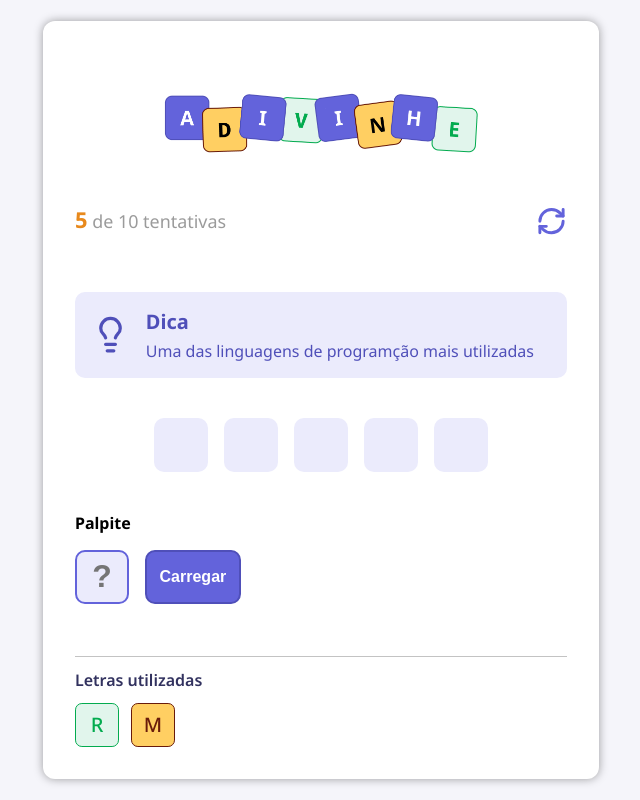
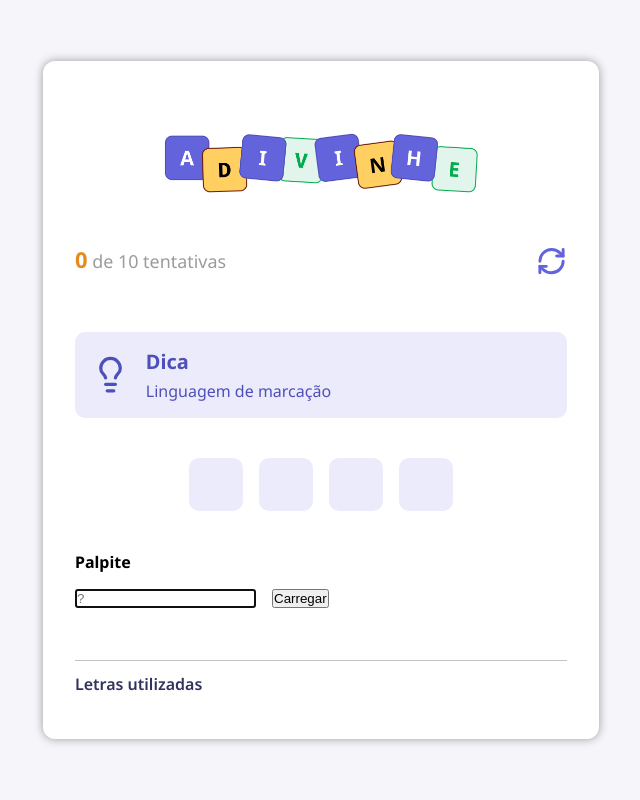
Before and after one commit to M-Fragata/React, a React (Vite) app in the folder projeto1/adivinhe/: page / in a window 1280 px wide. Shown: the whole page, without its empty margins (319-959 px from the left). Built offline with nearby package versions, Linux system fonts and the light colour scheme.

Commit message:
funcionamento do jogo

```diff
--- a/projeto1/adivinhe/src/App.module.css
+++ b/projeto1/adivinhe/src/App.module.css
@@ -26,3 +26,10 @@
     justify-content: center;
     gap: 1rem   ;
 }
+
+.guess{
+    display: flex;
+    align-items: center;
+    gap: 1rem;
+    margin-top: 1rem;
+}
--- a/projeto1/adivinhe/src/App.tsx
+++ b/projeto1/adivinhe/src/App.tsx
@@ -1,36 +1,104 @@
+import styles from "./App.module.css"
+import { useEffect, useState } from "react"
+
 import { Header } from './components/Header/header.tsx'
 import { Tip } from './components/Tip/tip.tsx'
 import { Letter } from './components/Letter/letter.tsx'
-import { Palpite } from './components/Palpite/palpite.tsx'
+import { Button } from "./components/Button/Button.tsx"
+import { Input } from "./components/Inputt/Input.tsx"
 import { LettersUsed } from './components/LettersUsed/letterUsed.tsx'
-
-import styles from "./App.module.css"
-
-
+import { WORDS } from './utils/words.ts'
+import type { Challenge } from './utils/words.ts'
+import type { lettersUsedProps } from './components/LettersUsed/letterUsed.tsx'
 export function App() {
 
-  function handleRestartGame(){
-    alert("Reiniciado")
+  const [score, setScore] = useState(0)
+  const [attempts, setAttempts] = useState(0)
+  const [letter, setLetter] = useState("")
+  const [challenge, setChallenge] = useState<Challenge | null>(null)
+  const [lettersUsed, setLetterUsed] = useState<lettersUsedProps[]>([])
+
+  function handleRestartGame() {
+    alert("Reiniciar o jogo!")
+  }
+
+  function startGame() {
+    const index = Math.floor(Math.random() * WORDS.length)
+    const randomWord = WORDS[index]
+
+    setChallenge(randomWord)
+    setAttempts(0)
+    setScore(0)
+    setLetter("")
+    setLetterUsed([])
+  }
+
+  function handleConfirm() {
+    if (!challenge) {
+      return
+    }
+
+    if (!letter.trim()) {
+      return alert("Digite uma letra!")
+    }
+
+    const value = letter.toUpperCase()
+
+    const exists = lettersUsed.find((used) => used.value.toUpperCase() === value)
+
+    if (exists) {
+      return alert(`A letra "${value}" já foi utilizada`)
+    }
+
+    const hits = challenge.word.toUpperCase().split("").filter((char) => char === value).length
+
+    const correct = hits > 0
+
+    setLetterUsed((prevState) => [...prevState, { value: `${value}`, correct: correct }])
+
+    if (!correct) {
+      setAttempts(attempts + 1)
+    }
+    setScore(score + hits)
+    setLetter("")
+  }
+
+  useEffect(() => { startGame() }, [])
+
+  if (!challenge) {
+    return
   }
 
   return (
     <div className={styles.container}>
       <main>
-        <Header current={5} max={10} onRestart={handleRestartGame} />
+        <Header current={attempts} max={10} onRestart={handleRestartGame} />
 
-        <Tip tip= "Uma das linguagens de programção mais utilizadas" />
+        <Tip tip={challenge.tip} />
 
         <aside className={styles.word}>
-          <Letter value="" />
-          <Letter value="" />
-          <Letter value="" />
-          <Letter value="" />
-          <Letter value="" />
+          {
+            challenge.word.split("").map((letter, index) => {
+
+              const letterUsed = lettersUsed.find((used) => used.value.toUpperCase() === letter.toUpperCase())
+
+              console.log(letterUsed)
+
+              return <Letter key={index} value={letterUsed?.value} />
+            })
+          }
+
         </aside>
 
-        <Palpite />
+        <h4>Palpite</h4>
 
-        <LettersUsed />
+        <section className={styles.guess}>
+          <Input value={letter} onChange={(e) => setLetter(e.target.value)} />
+          <Button title="Carregar" onClick={handleConfirm} />
+        </section>
+
+
+        <LettersUsed data={lettersUsed} />
 
       </main>
 
--- /dev/null
+++ b/projeto1/adivinhe/src/components/Button/Button.module.css
@@ -0,0 +1,11 @@
+button {
+    width: 6rem;
+    height: 3.37rem;
+
+    background-color: #6363db;
+    color: #fff;
+    font-size: 1rem;
+    font-weight: 700;
+    border-radius: 0.62rem;
+    border: 2px solid #4f4fb9;
+}
--- /dev/null
+++ b/projeto1/adivinhe/src/components/Button/Button.tsx
@@ -0,0 +1,11 @@
+type ButtonProps = React.ComponentProps<"button"> | {
+    title: string
+}
+
+import styles from "./Button.module.css"
+
+export function Button({title, ...button}: ButtonProps) {
+    return (
+        <button {...button}>{title}</button>
+    )
+}
--- /dev/null
+++ b/projeto1/adivinhe/src/components/Inputt/Input.module.css
@@ -0,0 +1,17 @@
+input {
+    width: 3.37rem;
+    height: 3.37rem;
+
+    border-radius: 0.62rem;
+    border: 2px solid #6363db;
+    outline: none;
+
+    background-color: #ebebfc;
+    color: #6363db;
+
+    text-transform: uppercase;
+    font-size: 2rem;
+    font-weight: 700;
+
+    text-align: center;
+}
--- /dev/null
+++ b/projeto1/adivinhe/src/components/Inputt/Input.tsx
@@ -0,0 +1,9 @@
+type InputProps = React.ComponentProps<"input">
+
+import styles from "./Input.module.css"
+
+export function Input({...input}:InputProps) {
+    return (
+        <input type="text" id="palpite" {...input} autoFocus maxLength={1} placeholder="?" />
+    )
+}
--- a/projeto1/adivinhe/src/components/LettersUsed/letterUsed.tsx
+++ b/projeto1/adivinhe/src/components/LettersUsed/letterUsed.tsx
@@ -1,15 +1,27 @@
 import styles from './letterUsed.module.css'
 import { Letter } from '../Letter/letter.tsx'
 
+export type lettersUsedProps = {
+    value: string,
+    correct: boolean
+}
 
-export function LettersUsed() {
+type Props = {
+    data: lettersUsedProps[]
+}
+
+export function LettersUsed({ data }: Props) {
     return (
         <section className={styles.lettersUsed}>
             <h5>Letras utilizadas</h5>
 
             <aside>
-                <Letter value='R' size='small' color='right' />
-                <Letter value='M' size='small' color='wrong'/>
+                {
+                    data.map(({ correct, value }) => {
+                       return <Letter key={value} value={value} size='small' color={correct ? "right" : "wrong"} />
+                    })
+                }
+
             </aside>
         </section>
     )
--- a/projeto1/adivinhe/src/components/Palpite/palpite.module.css
+++ /dev/null
@@ -1,38 +0,0 @@
-
-.palpite>aside{
-    display: flex;
-    align-items: center;
-    gap: 1rem;
-    margin-top: 1rem;
-}
-
-.palpite>aside>input {
-    width: 3.37rem;
-    height: 3.37rem;
-
-    border-radius: 0.62rem;
-    border: 2px solid #6363db;
-    outline: none;
-
-    background-color: #ebebfc;
-    color: #6363db;
-
-    text-transform: uppercase;
-    font-size: 2rem;
-    font-weight: 700;
-
-    text-align: center;
-}
-
-.palpite>aside>button {
-    width: 6rem;
-    height: 3.37rem;
-
-    background-color: #6363db;
-    color: #fff;
-    font-size: 1rem;
-    font-weight: 700;
-    border-radius: 0.62rem;
-    border: 2px solid #4f4fb9;
-
-}
--- a/projeto1/adivinhe/src/components/Palpite/palpite.tsx
+++ /dev/null
@@ -1,20 +0,0 @@
-
-import styles from "./palpite.module.css"
-
-type Input = React.ComponentProps<"input">
-
-
-
-export function Palpite({ ...input }: Input) {
-    return (
-        <section className={styles.palpite}>
-            <label htmlFor="palpite">
-                <h4>Palpite</h4>
-            </label>
-            <aside>
-                <input type="text" id="palpite" {...input} autoFocus maxLength={1} placeholder="?" />
-                <button type="submit">Carregar</button>
-            </aside>
-        </section>
-    )
-}
```
